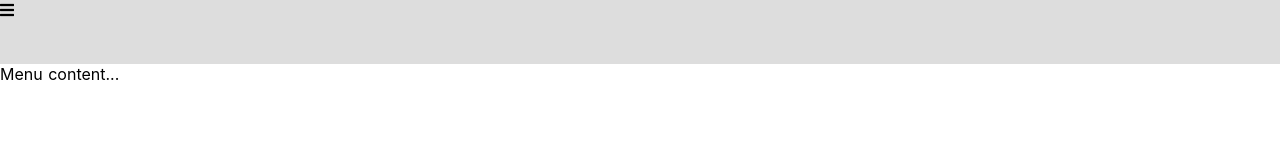
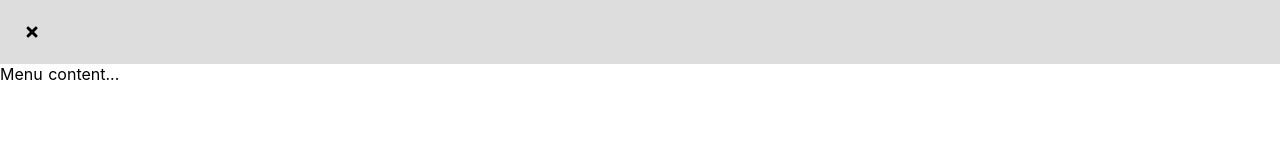
Before and after one commit to CyrilBataillie/FindoProject, a Nuxt app in the folder findo-project/: page / in a window 1280 px wide. Shown: the top 160 px of the page. Built offline with nearby package versions, Linux system fonts and the light colour scheme.

Commit message:
pretify menu

```diff
--- a/findo-project/assets/css/transitions.css
+++ b/findo-project/assets/css/transitions.css
@@ -0,0 +1,6 @@
+.slide-left-enter-active, .slide-left-leave-active {
+    transform:  translateX(0%);
+    transition: transform 300ms;
+}
+
+.slide-left-enter, .slide-left-leave-to { transform: translateX(-100%); }
--- a/findo-project/layouts/default.vue
+++ b/findo-project/layouts/default.vue
@@ -1,9 +1,14 @@
 <template>
   <div class="layout">
     <div class="layout-header">
-          <div class="layout-header-menu-handle" @click="toggleMenu"><icon name="bars"/></div>
+      <div class="layout-header-menu-handle" @click="toggleMenu">
+        <icon v-if="menuOpened" name="times" />
+        <icon v-else name="bars" />
       </div>
+    </div>
+    <transition name="slide-left">
       <div class="layout-menu" v-show="menuOpened">Menu content...</div>
+    </transition>
     <div class="layout-content">
       <nuxt/>
     </div>
@@ -28,15 +33,40 @@
 <style>
   .layout-header {
     background-color: #DDD;
-      position: fixed; right: 0; top: 0; left: 0; height: 64px;
+    position: fixed;
+    right: 0;
+    top: 0;
+    left: 0;
+    height: 64px;
   }
+
   .layout-content {
     background-color: #F7F7F7;
-      position: fixed; right: 0; bottom: 0; left: 0; top: 64px;
+    position: fixed;
+    right: 0;
+    bottom: 0;
+    left: 0;
+    top: 64px;
   }
-  .layout-content > section { padding: 20px; }
+
+  .layout-content>section {
+    padding: 20px;
+  }
+
   .layout-menu {
-      background-color: #FFF; z-index: 10;
-      position: fixed; right: 0; bottom: 0; left: 0; top: 64px;
+    background-color: #FFF;
+    z-index: 10;
+    position: fixed;
+    right: 0;
+    bottom: 0;
+    left: 0;
+    top: 64px;
+  }
+
+  .layout-header-menu-handle {
+    width: 64px;
+    height: 64px;
+    line-height: 64px;
+    text-align: center;
   }
 </style>
```
Lines whose indentation alone changed are shown as unchanged.
